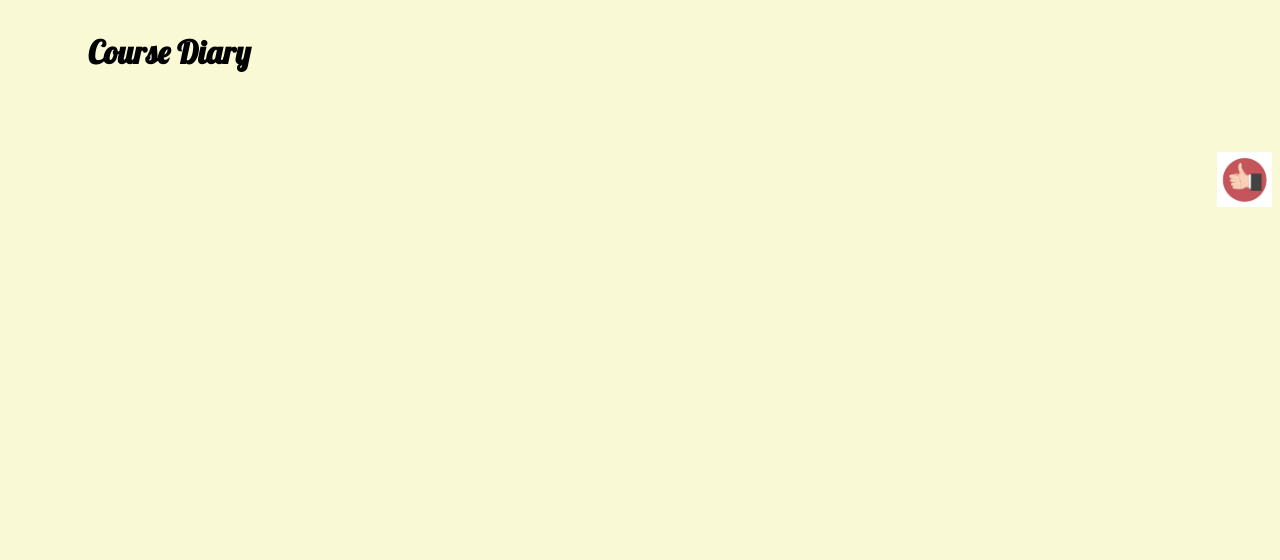
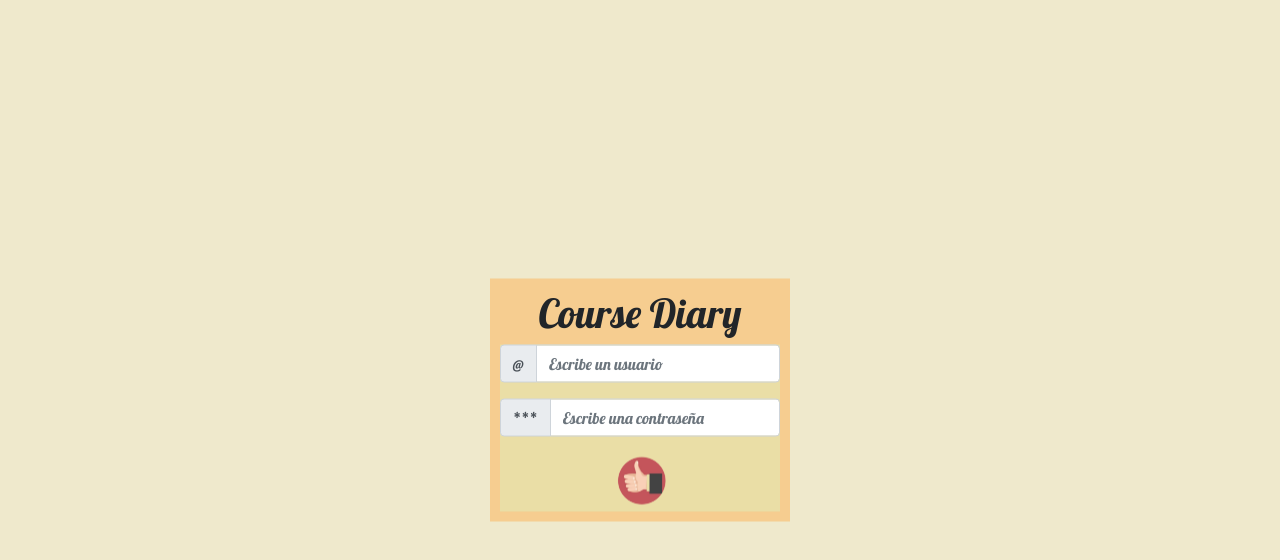
Before and after one commit to dereksamuel/deysoft, a website: page resources/views/index.html in a window 1280 px wide. Drawn offline with nearby package versions, Linux system fonts and the light colour scheme.

Commit message:
ajuste de andy

```diff
--- a/resources/views/index.html
+++ b/resources/views/index.html
@@ -2,24 +2,37 @@
 <html lang="es">
   <head>
     <meta charset="UTF-8">
-  <meta name="viewport" content="width=device-width, initial-scale=1.0">
+    <meta name="viewport" content="width=device-width, initial-scale=1.0, shrink-to-fit=no">
     <meta http-equiv="X-UA-Compatible" content="ie=edge">
     <title>Course Diary</title>
+    <link rel="stylesheet" href="https://stackpath.bootstrapcdn.com/bootstrap/4.3.1/css/bootstrap.min.css" integrity="sha384-ggOyR0iXCbMQv3Xipma34MD+dH/1fQ784/j6cY/iJTQUOhcWr7x9JvoRxT2MZw1T" crossorigin="anonymous">
     <link rel="shortcut icon" href="pepepe.png">
+    <link rel="stylesheet" href="spaces.css">
+    <link href="https://fonts.googleapis.com/css?family=Lobster|Pacifico&display=swap" rel="stylesheet">
   </head>
   <body>
-<h1 class="TITULO">
-  <ul>
-      <link rel="stylesheet" href="spaces.css">
-      <link href="https://fonts.googleapis.com/css?family=Lobster|Pacifico&display=swap" rel="stylesheet">
-      <figure>
-          Course
-          Diary
-        </figure>
-  </ul>
-</h1>
-  <div class= div>
-  <a title="LOGIN" href="inicio.html"><img src="img/thumbs-up-icon-vector-symbol-in-flat-style.jpg" width="55"alt="LOGIN" /></a>
+    <main class="login">
+      <h1 class="titulo center" class="center">Course Diary</h1>
+      <div class="center like-btn">
+        <div class="input-group mb-3">
+          <div class="input-group-prepend">
+            <span class="input-group-text" id="user-field">@</span>
           </div>
+          <input type="text" class="form-control" placeholder="Escribe un usuario" aria-label="Username" aria-describedby="user-field">
+        </div>
+        <div class="input-group mb-3">
+          <div class="input-group-prepend">
+            <span class="input-group-text" id="password-field">***</span>
+          </div>
+          <input type="password" class="form-control" placeholder="Escribe una contraseña" aria-label="Username" aria-describedby="password-field">
+        </div>
+        <a title="Login" href="inicio.html">
+          <img src="img/thumbs.png" width="70" alt="Login" />
+        </a>
+      </div>
+    </main>
+    <script src="https://code.jquery.com/jquery-3.3.1.slim.min.js" integrity="sha384-q8i/X+965DzO0rT7abK41JStQIAqVgRVzpbzo5smXKp4YfRvH+8abtTE1Pi6jizo" crossorigin="anonymous"></script>
+    <script src="https://cdnjs.cloudflare.com/ajax/libs/popper.js/1.14.7/umd/popper.min.js" integrity="sha384-UO2eT0CpHqdSJQ6hJty5KVphtPhzWj9WO1clHTMGa3JDZwrnQq4sF86dIHNDz0W1" crossorigin="anonymous"></script>
+    <script src="https://stackpath.bootstrapcdn.com/bootstrap/4.3.1/js/bootstrap.min.js" integrity="sha384-JjSmVgyd0p3pXB1rRibZUAYoIIy6OrQ6VrjIEaFf/nJGzIxFDsf4x0xIM+B07jRM" crossorigin="anonymous"></script>
   </body>
 </html>
--- a/resources/views/spaces.css
+++ b/resources/views/spaces.css
@@ -1,15 +1,43 @@
 
-body{
+* {
+    margin: 0;
+    padding: 0;
+    box-sizing: border-box;
+}
+
+body {
     font-family: 'Lobster', cursive;
-    background: #FAF9D5;
+    background: #efe9cc;
+    width: 100vw;
+    height: 100vh;
 }
-TITULO{
-    font-weight: 100;
-    font-size: 12px;
+
+.login {
+  background:#f6cd90;
+  /* height: 300px; */
+  padding: 10px;
+  width: 300px;
+  position: absolute;
+  left: 50%;
+  top: 50%;
+  transform: translate(-50%, -50%);
 }
-div{
-    margin:80px 0;
-    display: block;
-    text-align: right;
-    border: 50%;
+
+.like-btn {
+  /* position: absolute;
+  top: 50%;
+  left: 20px;
+  right: 20px;
+  height: 100px;
+  margin-top: -70px; */
+  background: #eadea6;
+  /* color: white;
+  padding: 20px; */
 }
+
+.titulo {
+    /* text-align: center; */
+}
+.center {
+    text-align: center;
+}
```
Also changed, not shown: resources/views/img/thumbs.png (added). Lines whose indentation alone changed are shown as unchanged.
